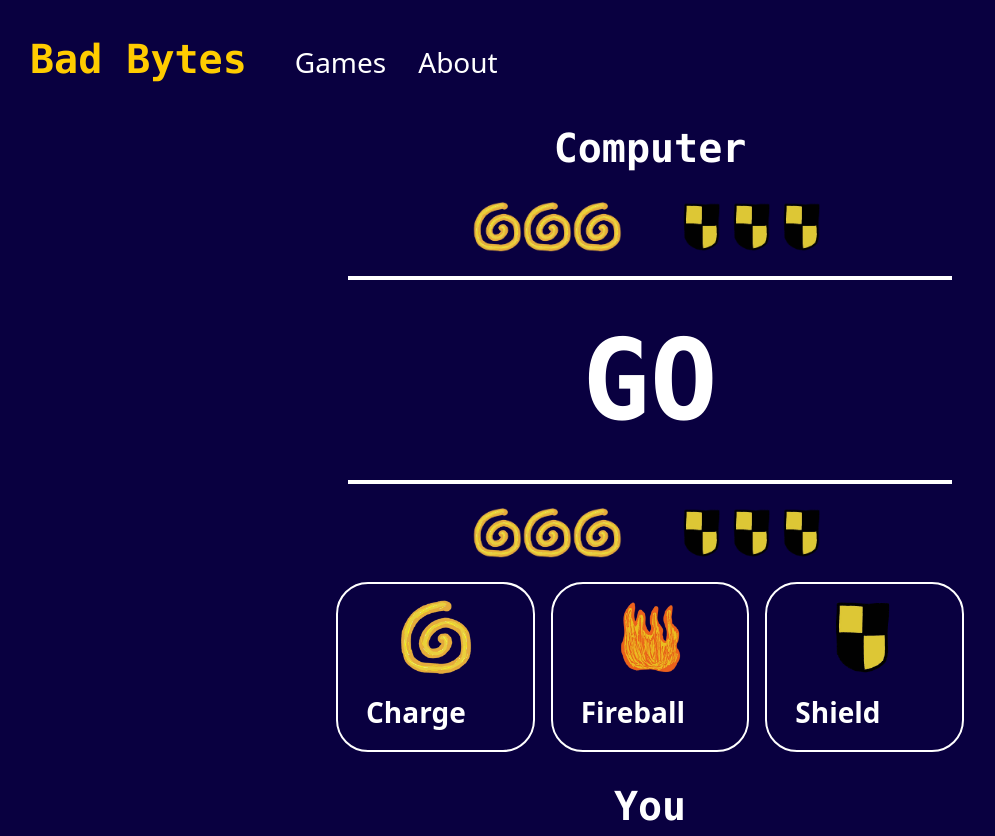
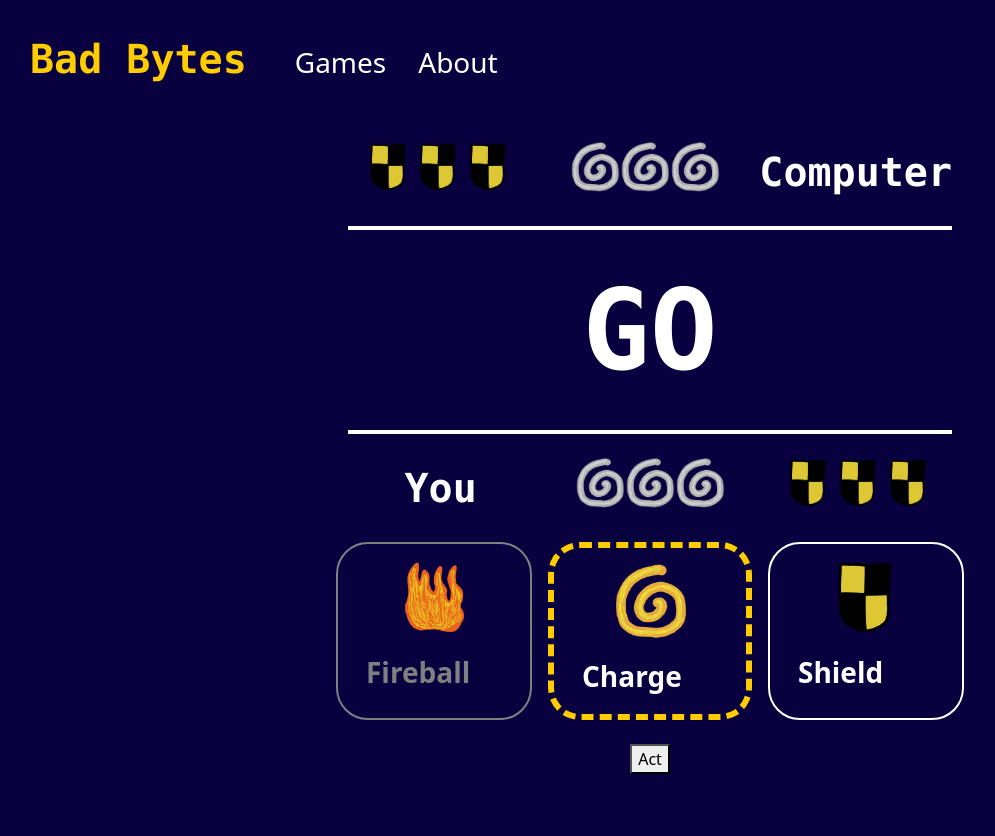
Before and after one commit to anay-schottlabs/web-experiments, a Vue app: page /games/fireball in a window 1280 px wide. Shown: the whole page, without its empty margins (2-997 px from the left). After the commit the page ends 800 px from the top, so only its background shows below. Built offline with nearby package versions, Linux system fonts and the light colour scheme.

Commit message:
Basic logic for fireball game

```diff
--- a/src/games/fireball/Fireball.vue
+++ b/src/games/fireball/Fireball.vue
@@ -1,25 +1,89 @@
 <script setup>
-const iconDim = 50;
-const optionIconDim = 75;
+import { ref, computed } from "vue"
+
+const iconDim = 50
+const optionIconDim = 75
+
+const charges = ref(0)
+const shields = ref(3)
+const compCharges = ref(0)
+const compShields = ref(3)
+
+const fireball = "FIREBALL"
+const charge = "CHARGE"
+const shield = "SHIELD"
+const currentAction = ref(charge)
+
+function isGrayscale(index, count) {
+    return index >= count
+}
+
+// need at least 1 charge to use fireball
+const canFireball = computed(() => {
+    return charges.value > 0
+})
+// if we don't have full charges already, we can charge
+const canCharge = computed(() => {
+    return charges.value < 3
+})
+// if we have shield slots left, we can shield
+const canShield = computed(() => {
+    return shields.value > 0
+})
+
+// after every action is called, we need to select a new one by default
+// this method checks for possible actions in sequence and selects one
+function getDefaultAction() {
+}
+
+// pick the action (this will update UI as well)
+function selectAction(action) {
+    currentAction.value = action;
+}
+
+// making the change to values of shields and charges based on the action
+function act() {
+    if (currentAction.value == charge) {
+        charges.value++
+    }
+    else if (currentAction.value == fireball) {
+        charges.value--
+    }
+    else if (currentAction.value == shield) {
+        shields.value--
+    }
+
+    // since the values of charges and shields changes
+    // the default action may not be the same
+    // so this gets the new default action
+    currentAction.value = getDefaultAction()
+    console.log(currentAction.value)
+}
 </script>
 
 <template>
     <div class="container text-white text-center flex w-50">
-        <div class="row">
+        <div class="row my-4">
+            <div class="col">
+                <img
+                    v-for="(_, index) in Array.from({ length: 3 })"
+                    src="./fireball_shield.jpg"
+                    :width="iconDim"
+                    :height="iconDim"
+                    :class="{ grayscale: isGrayscale(index, compShields) }">
+                </img>
+            </div>
+            <div class="col">
+                <img
+                    v-for="(_, index) in Array.from({ length: 3 })"
+                    src="./fireball_charge.jpg"
+                    :width="iconDim"
+                    :height="iconDim"
+                    :class="{ grayscale: isGrayscale(index, compCharges) }">
+                </img>
+            </div>
             <div class="col fw-bold fs-1 title">
                 Computer
-            </div>
-        </div>
-        <div class="row my-4">
-            <div class="col d-flex justify-content-end mx-3">
-                <img src="./fireball_charge.jpg" :width="iconDim" :height="iconDim"></img>
-                <img src="./fireball_charge.jpg" :width="iconDim" :height="iconDim"></img>
-                <img src="./fireball_charge.jpg" :width="iconDim" :height="iconDim"></img>
-            </div>
-            <div class="col d-flex justify-content-start mx-3">
-                <img src="./fireball_shield.jpg" :width="iconDim" :height="iconDim"></img>
-                <img src="./fireball_shield.jpg" :width="iconDim" :height="iconDim"></img>
-                <img src="./fireball_shield.jpg" :width="iconDim" :height="iconDim"></img>
             </div>
         </div>
         <hr class="border border-2 border-white opacity-100">
@@ -30,42 +94,58 @@ const optionIconDim = 75;
         </div>
         <hr class="border border-2 border-white opacity-100">
         <div class="row my-4">
-            <div class="col d-flex justify-content-end mx-3">
-                <img src="./fireball_charge.jpg" :width="iconDim" :height="iconDim"></img>
-                <img src="./fireball_charge.jpg" :width="iconDim" :height="iconDim"></img>
-                <img src="./fireball_charge.jpg" :width="iconDim" :height="iconDim"></img>
+            <div class="col fw-bold fs-1 title">
+                You
             </div>
-            <div class="col d-flex justify-content-start mx-3">
-                <img src="./fireball_shield.jpg" :width="iconDim" :height="iconDim"></img>
-                <img src="./fireball_shield.jpg" :width="iconDim" :height="iconDim"></img>
-                <img src="./fireball_shield.jpg" :width="iconDim" :height="iconDim"></img>
+            <div class="col">
+                <img
+                    v-for="(_, index) in Array.from({ length: 3 })"
+                    src="./fireball_charge.jpg"
+                    :width="iconDim"
+                    :height="iconDim"
+                    :class="{ grayscale: isGrayscale(index, charges) }">
+                </img>
+            </div>
+            <div class="col">
+                <img
+                    v-for="(_, index) in Array.from({ length: 3 })"
+                    src="./fireball_shield.jpg"
+                    :width="iconDim"
+                    :height="iconDim"
+                    :class="{ grayscale: isGrayscale(index, shields) }">
+                </img>
             </div>
         </div>
         <div class="row column-gap-3 my-4">
-            <button class="col card pt-3 rounded-5">
+            <button
+            class="col card pt-3 rounded-5"
+            :class="{ selected: currentAction == fireball, disabled: !canFireball }"
+            @click="() => { canFireball ? selectAction(fireball) : null }">
+                <img class="card-image-top d-block mx-auto" src="./fireball_fireball.jpg" :width="optionIconDim" :height="optionIconDim">
+                <div class="card-body d-grid fs-3 fw-bold">
+                    Fireball
+                </div>
+            </button>
+            <button
+            class="col card pt-3 rounded-5"
+            :class="{ selected: currentAction == charge, disabled: !canCharge}"
+            @click="() => { canCharge ? selectAction(charge) : null }">
                 <img class="card-image-top d-block mx-auto" src="./fireball_charge.jpg" :width="optionIconDim" :height="optionIconDim">
                 <div class="card-body d-grid fs-3 fw-bold">
                     Charge
                 </div>
             </button>
-            <button class="col card pt-3 rounded-5">
-                <img class="card-image-top d-block mx-auto" src="./fireball_fireball.jpg" :width="optionIconDim" :height="optionIconDim">
-                <div class="card-body d-grid fs-3 fw-bold">
-                    Fireball
-                </div>
-            </button>
-            <button class="col card pt-3 rounded-5">
+            <button
+            class="col card pt-3 rounded-5"
+            :class="{ selected: currentAction == shield, disabled: !canShield }"
+            @click="() => { canShield ? selectAction(shield) : null }">
                 <img class="card-image-top d-block mx-auto" src="./fireball_shield.jpg" :width="optionIconDim" :height="optionIconDim">
                 <div class="card-body d-grid fs-3 fw-bold">
                     Shield
                 </div>
             </button>
         </div>
-        <div class="row">
-            <div class="col fw-bold fs-1 title">
-                You
-            </div>
-        </div>
+        <button @click="act">Act</button>
     </div>
 </template>
 
@@ -83,9 +163,14 @@ const optionIconDim = 75;
 .disabled {
     border: 0.15em solid grey;
     color: grey;
+    cursor: default;
 }
 
 .big-text {
     font-size: 7em;
 }
+
+.grayscale {
+    filter: grayscale(100%);
+}
 </style>
```
